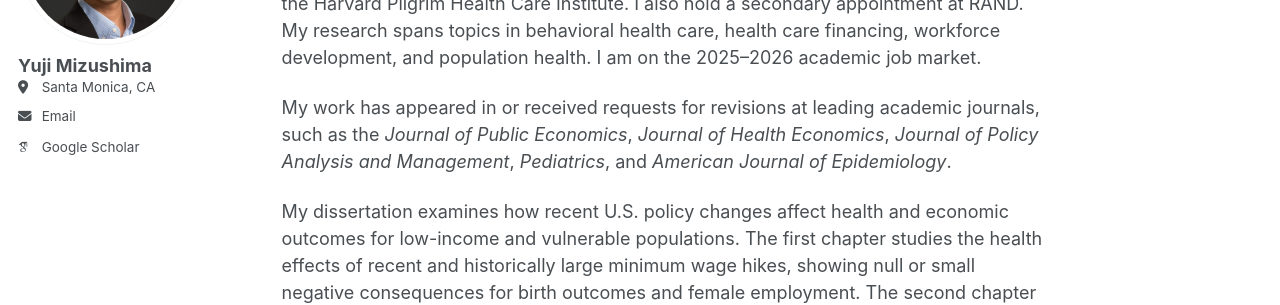
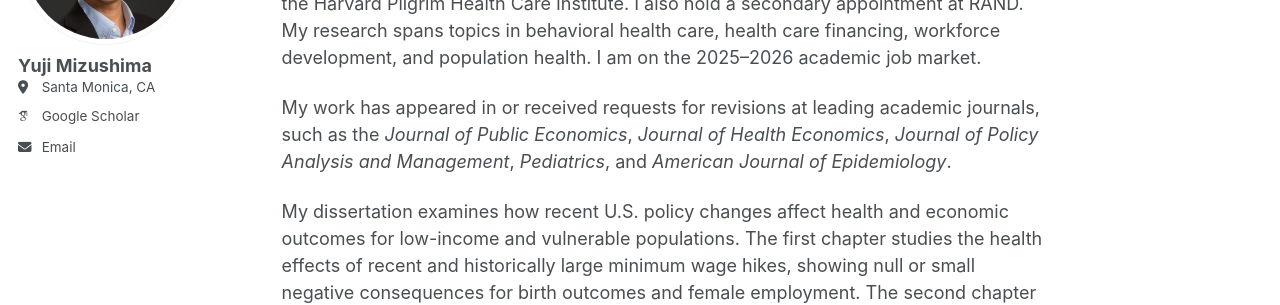
Before and after one commit to yujimizushima/yujimizushima.github.io, a Jekyll site: the page built from _pages/about.md, in a window 1280 px wide. Shown: the part 236-541 px from the top of the page. Built offline with Jekyll 4.4.1, drawn with Linux system fonts in a browser that asks for light colours; some web fonts are replaced.

Commit message:
Update author-profile.html

```diff
--- a/_includes/author-profile.html
+++ b/_includes/author-profile.html
@@ -33,6 +33,9 @@
       {% if author.uri %}
         <li><a href="{{ author.uri }}"><i class="fas fa-fw fa-link icon-pad-right" aria-hidden="true"></i>{{ site.data.ui-text[site.locale].website_label | default: "Website" }}</a></li>
       {% endif %}
+      {% if author.googlescholar %}
+        <li><a href="{{ author.googlescholar }}"><i class="ai ai-google-scholar icon-pad-right"></i>Google Scholar</a></li>
+      {% endif %}
       {% if author.email %}
         <li><a href="mailto:{{ author.email }}"><i class="fas fa-fw fa-envelope icon-pad-right" aria-hidden="true"></i>{{ site.data.ui-text[site.locale].email_label | default: "Email" }}</a></li>
       {% endif %}
@@ -41,9 +44,7 @@
       {% if author.arxiv %}
         <li><a href="{{ author.arxiv }}"><i class="ai ai-arxiv ai-fw icon-pad-right"></i>arXiv</a></li>
       {% endif %}
-      {% if author.googlescholar %}
-        <li><a href="{{ author.googlescholar }}"><i class="ai ai-google-scholar icon-pad-right"></i>Google Scholar</a></li>
-      {% endif %}
+
       {% if author.semantic %}
         <li><a href="{{ author.semantic }}"><i class="ai ai-semantic-scholar ai-fw icon-pad-right"></i>Semantic Scholar</a></li>
       {% endif %}
```
